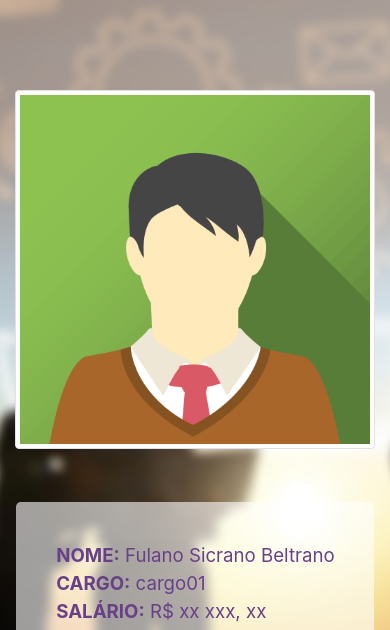
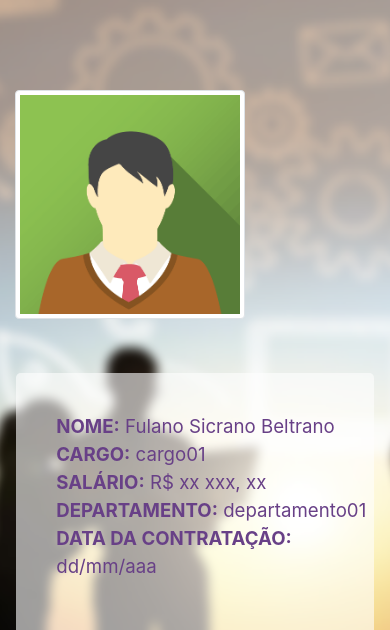
Before and after one commit to Luis-Melo/Avaliacao-de-funcionarios, a plain HTML site: page funcionario01.html in a window 390 px wide. Shown: the part 212-842 px from the top of the page. Drawn offline with nearby package versions, Linux system fonts and the light colour scheme.

Commit message:
Update funcionario01.html

```diff
--- a/funcionario01.html
+++ b/funcionario01.html
@@ -15,8 +15,8 @@
             <h2>Selecione uma Categoria para Avaliar ou Gerar Relatório</h2>
         </div>
         <div class="cartao-funcionario row">
-            <div class="col-lg-3 col-md-4 col-sm-12 col-12">
-                <img src="img/avatar/avatar4.png" class="image img-thumbnail">
+            <div class="col-lg-3 col-md-4 col-sm-12 col-8 image">
+                <img src="img/avatar/avatar4.png" class="img-thumbnail">
             </div>
             <div class="jumbotron col-lg-5 col-md-7 col-sm-11 col-11">
                 <ul>
@@ -49,7 +49,7 @@
                     </tbody>
                 </table>
             </div>
-            <div class="col-lg-3 col-md col-sm-12 col-12">
+            <div class="col-lg-3 col-md-6 col-sm-12 col-12">
                 <table class="table">
                     <thead class="thead-dark">
                         <tr><th id="table-comp">COMPORTAMENTO</th></tr>
```
